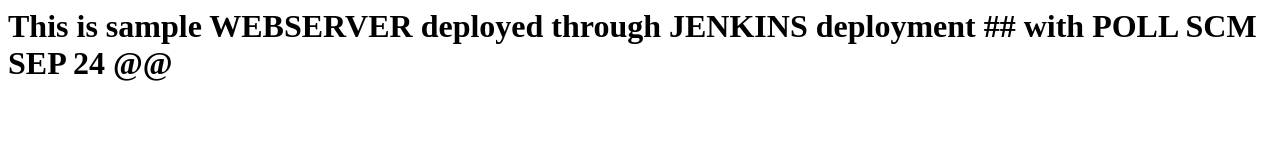
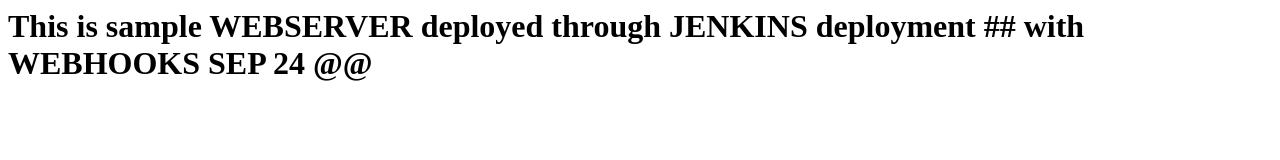
Before and after one commit to rajasekhar82/batch31, a plain HTML site: page index.html in a window 1280 px wide. Drawn offline with Linux system fonts and the light colour scheme.

Commit message:
modify webhook -1

```diff
--- a/index.html
+++ b/index.html
@@ -1 +1 @@
-<h1> This is sample WEBSERVER deployed through JENKINS deployment ## with POLL SCM SEP 24 @@</h1>
+<h1> This is sample WEBSERVER deployed through JENKINS deployment ## with WEBHOOKS SEP 24 @@</h1>
```
